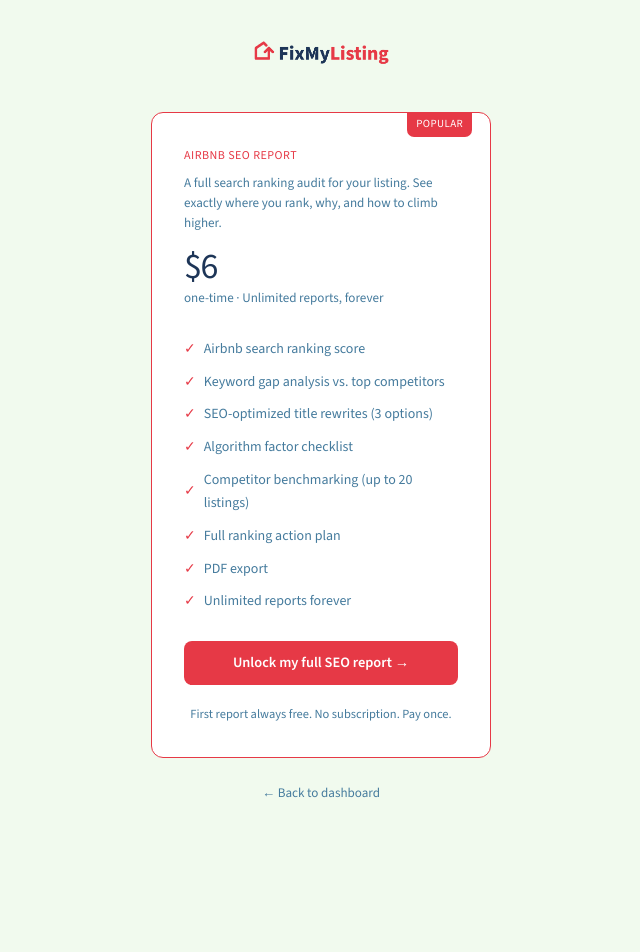
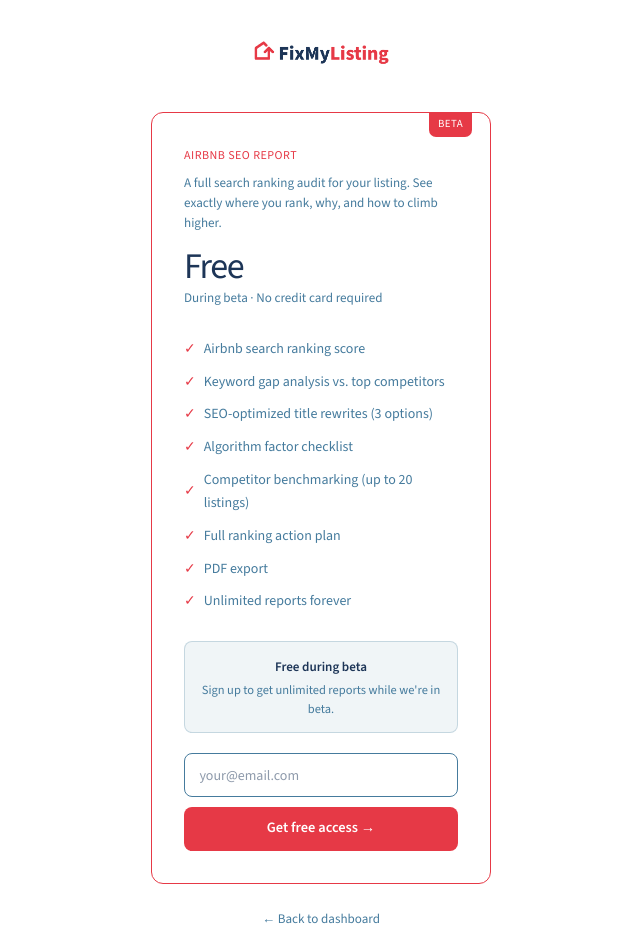
Before and after one commit to alexkbell27/fix-my-listing, a Next.js app: page /pricing in a window 1280 px wide. Shown: the top 952 px of the page, without its empty margins (319-959 px from the left). Before the commit the page ends 836 px from the top, so only its background shows below. Built offline with nearby package versions, Linux system fonts and the light colour scheme; no server answers.

Commit message:
switched to free for all mode for launch

```diff
--- a/app/auth/page.tsx
+++ b/app/auth/page.tsx
@@ -20,7 +20,7 @@ function AuthForm() {
   const defaultTab = searchParams.get("tab") === "signup" ? "signup" : "signin";
 
   const [tab, setTab] = useState<"signin" | "signup">(defaultTab);
-  const [email, setEmail] = useState("");
+  const [email, setEmail] = useState(searchParams.get("email") ?? "");
   const [password, setPassword] = useState("");
   const [emailTouched, setEmailTouched] = useState(false);
   const [passwordTouched, setPasswordTouched] = useState(false);
--- a/app/components/ResultsReport.tsx
+++ b/app/components/ResultsReport.tsx
@@ -16,6 +16,7 @@ export interface ReportData {
   bedrooms: number;
   bathrooms: number;
   url?: string | null;
+  highlights?: string[];
   currentScore: number;
   projectedScore: number;
   revenueLift: number;
@@ -124,6 +125,7 @@ export function sanitize(raw: unknown): ReportData {
       bedrooms: 0,
       bathrooms: 0,
       url: (r.url as string) ?? null,
+      highlights: toArr<string>(r.highlights),
       currentScore: overall,
       projectedScore: Math.min(99, overall + 30),
       revenueLift: 0,
@@ -199,6 +201,7 @@ export function sanitize(raw: unknown): ReportData {
     bedrooms: Number(m.bedrooms ?? 0),
     bathrooms: Number(m.bathrooms ?? 0),
     url: (m.url as string) ?? null,
+    highlights: toArr<string>(m.highlights),
     currentScore: Number(m.currentScore ?? 0),
     projectedScore: Number(m.projectedScore ?? 0),
     revenueLift: Number(m.revenueLift ?? 0),
@@ -311,6 +314,7 @@ export const card: React.CSSProperties = {
   border: "0.5px solid var(--border)",
   borderRadius: "var(--radius)",
   padding: "1.75rem",
+  boxShadow: "0 2px 12px rgba(29,53,87,0.07)",
 };
 
 const label: React.CSSProperties = {
@@ -569,9 +573,36 @@ export function ResultsReport({
       <div style={{ maxWidth: 860, margin: "0 auto", padding: "3rem 2rem 7rem" }}>
 
         {/* Header */}
-        {headerMeta && <p style={{ fontSize: "0.78rem", color: "var(--muted)", marginBottom: "0.3rem" }}>{headerMeta}</p>}
-        {data.url && <p style={{ fontSize: "0.78rem", color: "var(--muted)", marginBottom: "0.3rem", overflow: "hidden", textOverflow: "ellipsis", whiteSpace: "nowrap" }}>{data.url}</p>}
-        <h1 style={{ fontSize: "1.35rem", fontWeight: 500, letterSpacing: "-0.02em", marginBottom: "2rem" }}>{data.listingName}</h1>
+        <div style={{ marginBottom: "2rem", paddingBottom: "1.5rem", borderBottom: "0.5px solid var(--border)" }}>
+          <h1 style={{ fontSize: "1.45rem", fontWeight: 600, letterSpacing: "-0.02em", marginBottom: "0.5rem", lineHeight: 1.3 }}>{data.listingName}</h1>
+
+          {headerMeta && (
+            <p style={{ fontSize: "0.85rem", color: "var(--muted)", marginBottom: data.url ? "0.35rem" : (data.highlights?.length ? "0.75rem" : 0) }}>
+              {headerMeta}
+            </p>
+          )}
+
+          {data.url && (
+            <a
+              href={data.url}
+              target="_blank"
+              rel="noopener noreferrer"
+              style={{ display: "block", fontSize: "0.75rem", color: "#457B9D", marginBottom: data.highlights?.length ? "0.75rem" : 0, overflow: "hidden", textOverflow: "ellipsis", whiteSpace: "nowrap", textDecoration: "none" }}
+            >
+              {data.url}
+            </a>
+          )}
+
+          {(data.highlights?.length ?? 0) > 0 && (
+            <div style={{ display: "flex", flexWrap: "wrap", gap: "0.4rem" }}>
+              {data.highlights!.map((h) => (
+                <span key={h} style={{ padding: "0.25rem 0.7rem", borderRadius: 999, fontSize: "0.72rem", fontWeight: 500, background: "rgba(168,218,220,0.18)", color: "#1D3557", border: "0.5px solid #A8DADC" }}>
+                  {h}
+                </span>
+              ))}
+            </div>
+          )}
+        </div>
 
         {/* Score hero */}
         <div className="score-section report-section" style={{ display: "grid", gridTemplateColumns: "auto 1fr", gap: "0.75rem", marginBottom: "0.75rem", alignItems: "stretch" }}>
@@ -690,7 +721,7 @@ export function ResultsReport({
                 </div>
               )}
               <div className="before-after-card" style={{ background: descView === "after" ? "#1D3557" : "#FFFFFF", border: "0.5px solid var(--color-border)", borderRadius: 10, padding: "1.25rem 1.5rem", transition: "background 0.25s ease" }}>
-                <p style={{ fontSize: "0.9rem", lineHeight: 1.75, color: descView === "after" ? "#F1FAEE" : "#457B9D", margin: 0 }}>
+                <p style={{ fontSize: "0.9rem", lineHeight: 1.75, color: descView === "after" ? "#FFFFFF" : "#457B9D", margin: 0 }}>
                   {descView === "before" && data.description.tabs[descTab]?.current ? data.description.tabs[descTab].current : data.description.tabs[descTab]?.optimized ?? ""}
                 </p>
               </div>
--- a/app/globals.css
+++ b/app/globals.css
@@ -3,7 +3,7 @@
 /* ── Brand palette ───────────────────────────────────────────────────────── */
 :root {
   --strawberry:   #E63946;
-  --honeydew:     #F1FAEE;
+  --honeydew:     #FFFFFF;
   --frosted-blue: #A8DADC;
   --steel-blue:   #457B9D;
   --deep-space:   #1D3557;
@@ -11,7 +11,7 @@
   /* Semantic */
   --color-primary:        #E63946;
   --color-primary-dark:   #C1121F;
-  --color-background:     #F1FAEE;
+  --color-background:     #FFFFFF;
   --color-surface:        #FFFFFF;
   --color-border:         #A8DADC;
   --color-border-light:   #D4ECED;
@@ -22,7 +22,7 @@
   --color-highlight:      #A8DADC;
 
   /* Legacy aliases — existing components use these */
-  --bg:      #F1FAEE;
+  --bg:      #FFFFFF;
   --surface: #FFFFFF;
   --border:  #A8DADC;
   --text:    #1D3557;
@@ -70,7 +70,7 @@ h2 { font-family: var(--font-serif, Georgia, serif); }
   100% { background-position: 200% 0; }
 }
 .skeleton {
-  background: linear-gradient(90deg, #F1FAEE 25%, #E2F0F1 50%, #F1FAEE 75%);
+  background: linear-gradient(90deg, #F0F0F0 25%, #E4E4E4 50%, #F0F0F0 75%);
   background-size: 200% 100%;
   animation: shimmer 1.5s infinite;
   border-radius: 6px;
--- a/app/layout.tsx
+++ b/app/layout.tsx
@@ -4,6 +4,7 @@ import "./globals.css";
 import { Toaster } from "sonner";
 import { Analytics } from "@vercel/analytics/react";
 import { SpeedInsights } from "@vercel/speed-insights/next";
+import BetaBanner from "./components/BetaBanner";
 
 const sourceSans = Source_Sans_3({
   subsets: ["latin"],
@@ -49,6 +50,7 @@ export default function RootLayout({ children }: Readonly<{ children: React.Reac
   return (
     <html lang="en" className={`${sourceSans.variable} ${sourceSerif.variable}`}>
       <body>
+        <BetaBanner />
         {children}
         <Toaster position="bottom-center" />
         <Analytics />
--- a/app/page.tsx
+++ b/app/page.tsx
@@ -36,9 +36,9 @@ const TESTIMONIALS = [
 
 function ProfileIcon() {
   return (
-    <svg width="18" height="18" viewBox="0 0 18 18" fill="none" aria-hidden="true">
-      <circle cx="9" cy="6.5" r="3" fill="#457B9D" />
-      <path d="M2 16c0-3.866 3.134-7 7-7s7 3.134 7 7" stroke="#457B9D" strokeWidth="1.5" strokeLinecap="round" />
+    <svg width="18" height="18" viewBox="0 0 24 24" fill="none" aria-hidden="true">
+      <circle cx="12" cy="8" r="4" fill="#457B9D" />
+      <path d="M4 20c0-4.418 3.582-8 8-8s8 3.582 8 8" fill="#457B9D" />
     </svg>
   );
 }
@@ -147,7 +147,7 @@ export default function HomePage() {
           /* ── Logged-in nav ── */
           <div style={{ display: "flex", alignItems: "center", gap: "1.25rem" }}>
             <Link href="/dashboard" style={{ fontSize: "0.875rem", fontWeight: 600, color: "#1D3557", textDecoration: "none" }}>
-              My Reports →
+              My Reports
             </Link>
 
             {/* Profile icon + dropdown */}
@@ -197,7 +197,7 @@ export default function HomePage() {
                       textDecoration: "none",
                       borderRadius: 7,
                     }}
-                    onMouseEnter={(e) => { (e.currentTarget as HTMLAnchorElement).style.background = "#F1FAEE"; }}
+                    onMouseEnter={(e) => { (e.currentTarget as HTMLAnchorElement).style.background = "rgba(0,0,0,0.04)"; }}
                     onMouseLeave={(e) => { (e.currentTarget as HTMLAnchorElement).style.background = "transparent"; }}
                   >
                     Settings
@@ -217,7 +217,7 @@ export default function HomePage() {
                       fontFamily: "inherit",
                       borderRadius: 7,
                     }}
-                    onMouseEnter={(e) => { (e.currentTarget as HTMLButtonElement).style.background = "#F1FAEE"; }}
+                    onMouseEnter={(e) => { (e.currentTarget as HTMLButtonElement).style.background = "rgba(0,0,0,0.04)"; }}
                     onMouseLeave={(e) => { (e.currentTarget as HTMLButtonElement).style.background = "transparent"; }}
                   >
                     Sign out
@@ -288,7 +288,7 @@ export default function HomePage() {
             lineHeight: 1.15,
             letterSpacing: "-0.01em",
             marginBottom: "0.85rem",
-            color: "#F1FAEE",
+            color: "#FFFFFF",
           }}>
             {user ? "Find out why you're not ranking" : (
               <>
@@ -426,21 +426,21 @@ export default function HomePage() {
           </section>
 
           {/* How it works */}
-          <section id="how-it-works" style={{ background: "var(--surface)", borderTop: "0.5px solid var(--border)", borderBottom: "0.5px solid var(--border)", padding: "4.25rem 2rem" }}>
+          <section id="how-it-works" style={{ background: "#1D3557", padding: "4.25rem 2rem" }}>
             <div style={{ maxWidth: 680, margin: "0 auto" }}>
-              <h2 style={{ fontSize: "1.5rem", fontWeight: 500, letterSpacing: "-0.025em", marginBottom: "0.6rem", textAlign: "center" }}>How it works</h2>
-              <p style={{ color: "var(--muted)", textAlign: "center", marginBottom: "3rem", fontSize: "0.9rem" }}>From URL to action plan in minutes.</p>
+              <h2 style={{ fontSize: "1.5rem", fontWeight: 500, letterSpacing: "-0.025em", marginBottom: "0.6rem", textAlign: "center", color: "#FFFFFF" }}>How it works</h2>
+              <p style={{ color: "rgba(255,255,255,0.55)", textAlign: "center", marginBottom: "3rem", fontSize: "0.9rem" }}>From URL to action plan in minutes.</p>
               <div style={{ display: "flex", flexDirection: "column", gap: "1.5rem" }}>
                 {STEPS.map((s, i) => (
                   <div key={s.num} style={{ display: "flex", gap: "1.25rem", alignItems: "flex-start" }}>
-                    <div style={{ flexShrink: 0, width: 36, height: 36, borderRadius: "var(--radius)", border: "0.5px solid var(--border)", display: "flex", alignItems: "center", justifyContent: "center", fontSize: "0.72rem", fontWeight: 500, color: "var(--accent)", letterSpacing: "0.03em" }}>
+                    <div style={{ flexShrink: 0, width: 36, height: 36, borderRadius: "var(--radius)", border: "0.5px solid rgba(168,218,220,0.4)", display: "flex", alignItems: "center", justifyContent: "center", fontSize: "0.72rem", fontWeight: 500, color: "#A8DADC", letterSpacing: "0.03em" }}>
                       {s.num}
                     </div>
                     <div>
-                      <h3 style={{ fontWeight: 500, fontSize: "0.95rem", marginBottom: "0.3rem" }}>{s.title}</h3>
-                      <p style={{ color: "var(--muted)", fontSize: "0.875rem", lineHeight: 1.6, margin: 0 }}>{s.body}</p>
+                      <h3 style={{ fontWeight: 500, fontSize: "0.95rem", marginBottom: "0.3rem", color: "#FFFFFF" }}>{s.title}</h3>
+                      <p style={{ color: "rgba(255,255,255,0.55)", fontSize: "0.875rem", lineHeight: 1.6, margin: 0 }}>{s.body}</p>
                       {i < STEPS.length - 1 && (
-                        <div style={{ width: 1, height: 20, background: "var(--border)", marginTop: "1rem", marginLeft: 36 / 2 - 0.5 - 26 }} />
+                        <div style={{ width: 1, height: 20, background: "rgba(168,218,220,0.3)", marginTop: "1rem", marginLeft: 36 / 2 - 0.5 - 26 }} />
                       )}
                     </div>
                   </div>
@@ -452,6 +452,8 @@ export default function HomePage() {
           {/* Pricing */}
           <section id="pricing" style={{ background: "var(--surface)", borderTop: "0.5px solid var(--border)", borderBottom: "0.5px solid var(--border)", padding: "4.25rem 2rem", textAlign: "center" }}>
             <div style={{ maxWidth: 680, margin: "0 auto" }}>
+              {process.env.NEXT_PUBLIC_PAYMENTS_ENABLED === "true" ? (
+                <>
                   <h2 style={{ fontSize: "1.5rem", fontWeight: 500, letterSpacing: "-0.025em", marginBottom: "0.6rem" }}>Simple pricing</h2>
                   <p style={{ color: "var(--muted)", marginBottom: "2.5rem", fontSize: "0.9rem" }}>Your first report is on us. Pay once to run unlimited reports, forever.</p>
                   <div className="pricing-grid" style={{ display: "grid", gridTemplateColumns: "1fr 1fr", gap: "0.75rem", textAlign: "left" }}>
@@ -462,14 +464,7 @@ export default function HomePage() {
                       <p style={{ fontSize: "2.1rem", fontWeight: 500, letterSpacing: "-0.03em", marginBottom: "0.2rem", lineHeight: 1 }}>$0</p>
                       <p style={{ color: "var(--muted)", fontSize: "0.82rem", marginBottom: "1.5rem" }}>No credit card required</p>
                       <ul style={{ listStyle: "none", padding: 0, margin: "0 0 1.75rem", display: "flex", flexDirection: "column", gap: "0.5rem", flex: 1 }}>
-                    {[
-                      "Full ranking score (0–100)",
-                      "All 7 audit sections",
-                      "Keyword gap vs. competitors",
-                      "3 SEO-optimized title rewrites",
-                      "Ranked action plan",
-                      "PDF export",
-                    ].map((item) => (
+                        {["Full ranking score (0–100)", "All 7 audit sections", "Keyword gap vs. competitors", "3 SEO-optimized title rewrites", "Ranked action plan", "PDF export"].map((item) => (
                           <li key={item} style={{ fontSize: "0.845rem", color: "var(--muted)", display: "flex", gap: "0.5rem" }}>
                             <span style={{ color: "var(--accent)", flexShrink: 0 }}>✓</span> {item}
                           </li>
@@ -489,12 +484,7 @@ export default function HomePage() {
                       <p style={{ fontSize: "2.1rem", fontWeight: 500, letterSpacing: "-0.03em", marginBottom: "0.2rem", lineHeight: 1 }}>$6</p>
                       <p style={{ color: "var(--muted)", fontSize: "0.82rem", marginBottom: "1.5rem" }}>One-time · Never pay again</p>
                       <ul style={{ listStyle: "none", padding: 0, margin: "0 0 1.75rem", display: "flex", flexDirection: "column", gap: "0.5rem", flex: 1 }}>
-                    {[
-                      "Everything in Free",
-                      "Unlimited reports on any listing",
-                      "Re-run anytime after updates",
-                      "Track ranking improvements over time",
-                    ].map((item) => (
+                        {["Everything in Free", "Unlimited reports on any listing", "Re-run anytime after updates", "Track ranking improvements over time"].map((item) => (
                           <li key={item} style={{ fontSize: "0.845rem", color: "var(--muted)", display: "flex", gap: "0.5rem" }}>
                             <span style={{ color: "var(--accent)", flexShrink: 0 }}>✓</span> {item}
                           </li>
@@ -506,6 +496,41 @@ export default function HomePage() {
                     </div>
 
                   </div>
+                </>
+              ) : (
+                <>
+                  <div style={{ display: "inline-block", background: "rgba(230,57,70,0.08)", border: "0.5px solid rgba(230,57,70,0.25)", borderRadius: 999, padding: "0.3rem 0.9rem", fontSize: "0.72rem", fontWeight: 600, color: "#E63946", letterSpacing: "0.06em", marginBottom: "1rem" }}>
+                    BETA
+                  </div>
+                  <h2 style={{ fontSize: "1.5rem", fontWeight: 500, letterSpacing: "-0.025em", marginBottom: "0.6rem" }}>Free while we&apos;re in beta</h2>
+                  <p style={{ color: "var(--muted)", marginBottom: "2.5rem", fontSize: "0.9rem", maxWidth: 420, margin: "0 auto 2.5rem" }}>
+                    We&apos;re in early access — all features are free right now. No credit card, no catch.
+                  </p>
+
+                  <div style={{ maxWidth: 360, margin: "0 auto", background: "#FFFFFF", border: "0.5px solid var(--border)", borderRadius: "var(--radius)", padding: "2rem", textAlign: "left" }}>
+                    <p style={{ fontSize: "2.1rem", fontWeight: 500, letterSpacing: "-0.03em", marginBottom: "0.15rem", lineHeight: 1 }}>$0</p>
+                    <p style={{ color: "var(--muted)", fontSize: "0.82rem", marginBottom: "1.75rem" }}>Free during beta · No credit card required</p>
+                    <ul style={{ listStyle: "none", padding: 0, margin: "0 0 1.75rem", display: "flex", flexDirection: "column", gap: "0.55rem" }}>
+                      {[
+                        "Full ranking score (0–100)",
+                        "All 7 audit sections",
+                        "Keyword gap vs. competitors",
+                        "3 SEO-optimized title rewrites",
+                        "Ranked action plan",
+                        "PDF export",
+                        "Unlimited reports",
+                      ].map((item) => (
+                        <li key={item} style={{ fontSize: "0.845rem", color: "var(--muted)", display: "flex", gap: "0.5rem" }}>
+                          <span style={{ color: "var(--accent)", flexShrink: 0 }}>✓</span> {item}
+                        </li>
+                      ))}
+                    </ul>
+                    <Link href="/auth" style={{ display: "block", textAlign: "center", padding: "0.7rem 1rem", borderRadius: "var(--radius)", background: "#E63946", color: "#fff", fontWeight: 600, fontSize: "0.9rem", textDecoration: "none" }}>
+                      Get free access →
+                    </Link>
+                  </div>
+                </>
+              )}
             </div>
           </section>
 
--- a/app/pricing/page.tsx
+++ b/app/pricing/page.tsx
@@ -1,9 +1,11 @@
 "use client";
 
 import { Suspense, useState } from "react";
-import { useSearchParams } from "next/navigation";
+import { useSearchParams, useRouter } from "next/navigation";
 import Link from "next/link";
 import Image from "next/image";
+
+const PAYMENTS_ENABLED = process.env.NEXT_PUBLIC_PAYMENTS_ENABLED === "true";
 
 const FEATURES = [
   "Airbnb search ranking score",
@@ -18,9 +20,11 @@ const FEATURES = [
 
 function PricingInner() {
   const searchParams = useSearchParams();
+  const router = useRouter();
   const listingUrl = searchParams.get("url") ?? "";
   const [loading, setLoading] = useState(false);
   const [error, setError] = useState("");
+  const [betaEmail, setBetaEmail] = useState("");
 
   const handleCheckout = async () => {
     setLoading(true);
@@ -44,6 +48,14 @@ function PricingInner() {
     }
   };
 
+  const handleBetaSignup = (e: React.FormEvent) => {
+    e.preventDefault();
+    const dest = betaEmail
+      ? `/auth?tab=signup&email=${encodeURIComponent(betaEmail)}${listingUrl ? `&next=${encodeURIComponent(`/analyze?url=${listingUrl}`)}` : ""}`
+      : `/auth?tab=signup${listingUrl ? `&next=${encodeURIComponent(`/analyze?url=${listingUrl}`)}` : ""}`;
+    router.push(dest);
+  };
+
   return (
     <main style={{ minHeight: "100vh", background: "var(--color-background)", display: "flex", flexDirection: "column", alignItems: "center", justifyContent: "center", padding: "2rem" }}>
 
@@ -55,7 +67,7 @@ function PricingInner() {
       {/* Pricing card */}
       <div style={{ width: "100%", maxWidth: 340, background: "var(--surface)", border: "0.5px solid var(--accent)", borderRadius: "var(--radius)", padding: "2rem", position: "relative" }}>
         <div style={{ position: "absolute", top: -1, right: 18, background: "var(--accent)", color: "#fff", fontSize: "0.68rem", fontWeight: 500, padding: "0.2rem 0.55rem", borderRadius: "0 0 7px 7px", letterSpacing: "0.04em" }}>
-          POPULAR
+          {PAYMENTS_ENABLED ? "POPULAR" : "BETA"}
         </div>
 
         <p style={{ fontSize: "0.75rem", color: "var(--accent)", fontWeight: 500, marginBottom: "0.5rem", letterSpacing: "0.04em" }}>
@@ -65,10 +77,10 @@ function PricingInner() {
           A full search ranking audit for your listing. See exactly where you rank, why, and how to climb higher.
         </p>
         <p style={{ fontSize: "2.25rem", fontWeight: 500, letterSpacing: "-0.04em", marginBottom: "0.15rem", lineHeight: 1 }}>
-          $6
+          {PAYMENTS_ENABLED ? "$6" : "Free"}
         </p>
         <p style={{ fontSize: "0.82rem", color: "var(--muted)", marginBottom: "1.75rem" }}>
-          one-time · Unlimited reports, forever
+          {PAYMENTS_ENABLED ? "one-time · Unlimited reports, forever" : "During beta · No credit card required"}
         </p>
 
         <ul style={{ listStyle: "none", padding: 0, margin: "0 0 1.75rem", display: "flex", flexDirection: "column", gap: "0.55rem" }}>
@@ -79,6 +91,8 @@ function PricingInner() {
           ))}
         </ul>
 
+        {PAYMENTS_ENABLED ? (
+          <>
             <button
               onClick={handleCheckout}
               disabled={loading}
@@ -86,16 +100,42 @@ function PricingInner() {
             >
               {loading ? "Redirecting…" : "Unlock my full SEO report →"}
             </button>
-
             {error && (
               <p style={{ margin: "0.75rem 0 0", fontSize: "0.78rem", color: "#DC2626", textAlign: "center" }}>
                 {error}
               </p>
             )}
-
             <p style={{ margin: "1.25rem 0 0", fontSize: "0.78rem", color: "var(--muted)", textAlign: "center", lineHeight: 1.6 }}>
               First report always free. No subscription. Pay once.
             </p>
+          </>
+        ) : (
+          <>
+            <div style={{ background: "rgba(69,123,157,0.08)", border: "0.5px solid rgba(69,123,157,0.25)", borderRadius: 8, padding: "0.85rem 1rem", marginBottom: "1.25rem", textAlign: "center" }}>
+              <p style={{ fontSize: "0.82rem", fontWeight: 600, color: "#1D3557", margin: "0 0 0.2rem" }}>
+                Free during beta
+              </p>
+              <p style={{ fontSize: "0.78rem", color: "var(--muted)", margin: 0, lineHeight: 1.5 }}>
+                Sign up to get unlimited reports while we&apos;re in beta.
+              </p>
+            </div>
+            <form onSubmit={handleBetaSignup} style={{ display: "flex", flexDirection: "column", gap: "0.6rem" }}>
+              <input
+                type="email"
+                placeholder="your@email.com"
+                value={betaEmail}
+                onChange={(e) => setBetaEmail(e.target.value)}
+                style={{ width: "100%", height: 44, padding: "0 0.9rem", borderRadius: 8, border: "1px solid #457B9D", background: "#fff", color: "#1D3557", fontSize: "0.875rem", outline: "none", fontFamily: "inherit", boxSizing: "border-box" }}
+              />
+              <button
+                type="submit"
+                style={{ width: "100%", height: 44, background: "#E63946", color: "#fff", fontWeight: 600, fontSize: "0.9rem", borderRadius: 8, border: "none", cursor: "pointer", fontFamily: "inherit" }}
+              >
+                Get free access →
+              </button>
+            </form>
+          </>
+        )}
       </div>
 
       <Link href="/dashboard" style={{ marginTop: "1.5rem", fontSize: "0.82rem", color: "var(--muted)", textDecoration: "none" }}>
```
Also changed, not shown: app/api/analyze/route.ts (+14 -6 lines), app/components/BetaBanner.tsx (added, +41 -0 lines). Lines whose indentation alone changed are shown as unchanged.
